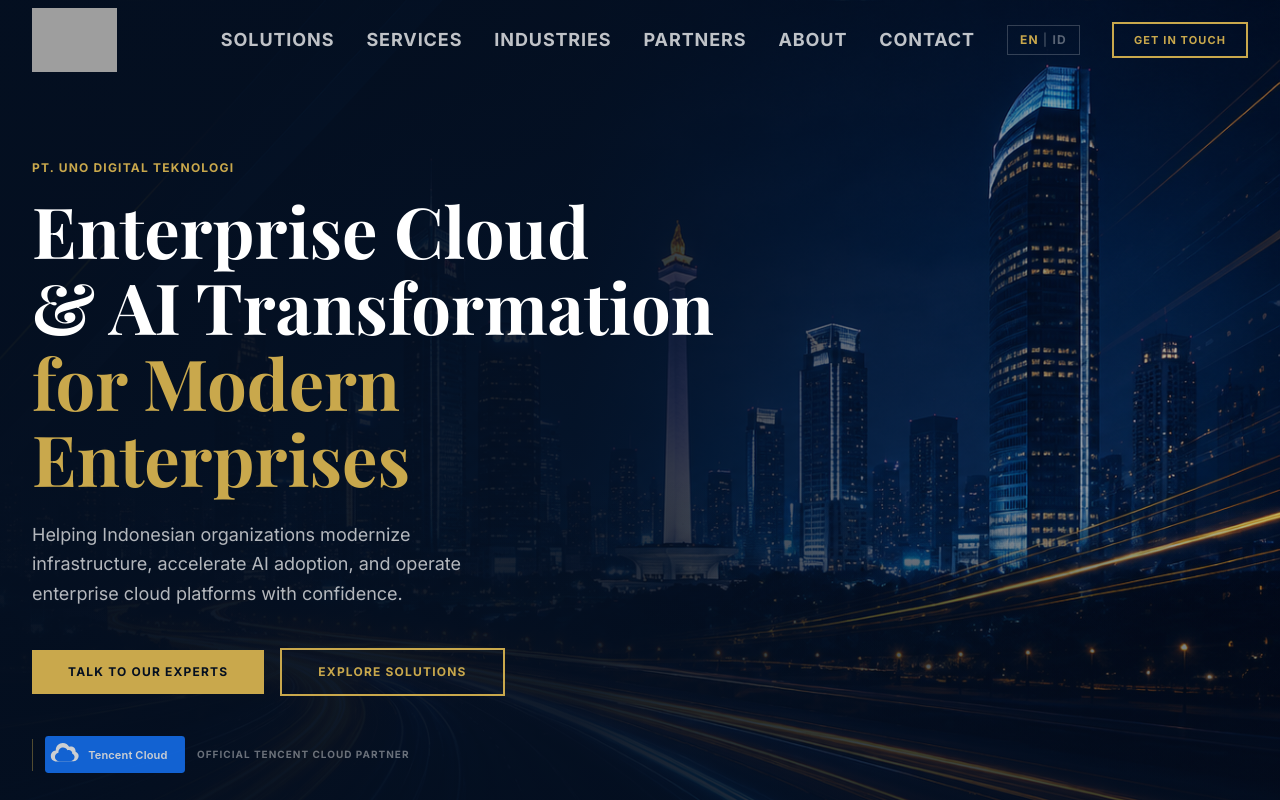
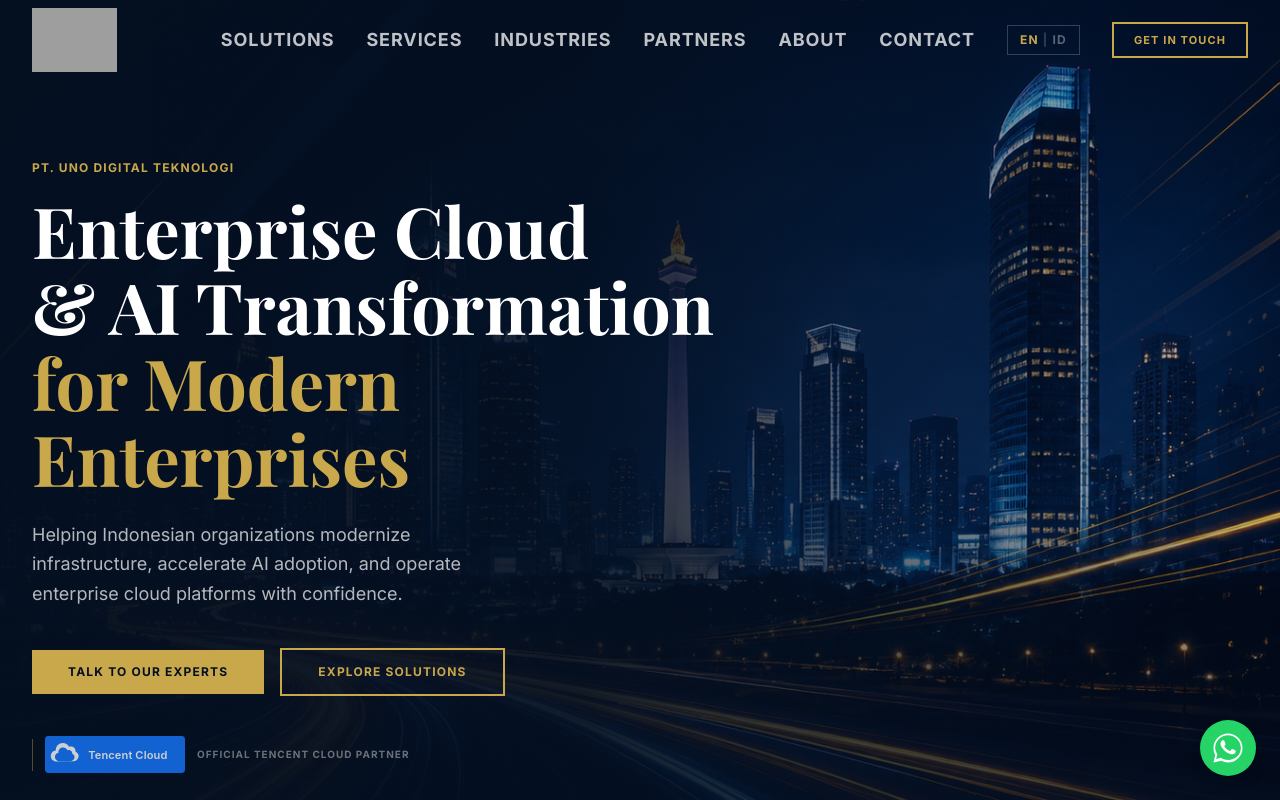
Before and after one commit to suwandy-Uno/uno-digitek-nextjs, a Next.js app: page / in a window 1280 px wide. Shown: the top 800 px of the page. Built offline with nearby package versions, Linux system fonts and the light colour scheme; grey boxes are pictures that could not be loaded.

Commit message:
Add floating WhatsApp button linking to +628158253333

```diff
--- a/app/layout.js
+++ b/app/layout.js
@@ -4,6 +4,7 @@ import './globals.css';
 import Header from '@/components/Header';
 import Footer from '@/components/Footer';
 import Providers from '@/components/Providers';
+import WhatsAppButton from '@/components/WhatsAppButton';
 import { Analytics } from '@vercel/analytics/next';
 
 const GA_ID = 'G-2EC2STZ8S2';
@@ -48,6 +49,7 @@ export default function RootLayout({ children }) {
           <Header />
           {children}
           <Footer />
+          <WhatsAppButton />
         </Providers>
         <Analytics />
 
--- /dev/null
+++ b/components/WhatsAppButton.jsx
@@ -0,0 +1,25 @@
+'use client';
+import Link from 'next/link';
+
+export default function WhatsAppButton() {
+  return (
+    <Link
+      href="https://wa.me/628158253333"
+      target="_blank"
+      rel="noopener noreferrer"
+      aria-label="Chat with us on WhatsApp"
+      className="fixed bottom-6 right-6 z-50 flex items-center justify-center w-14 h-14 rounded-full shadow-lg transition-transform hover:scale-110"
+      style={{ background: '#25D366' }}
+    >
+      <svg
+        xmlns="http://www.w3.org/2000/svg"
+        viewBox="0 0 32 32"
+        width="30"
+        height="30"
+        fill="white"
+      >
+        <path d="M16 .5C7.44.5.5 7.44.5 16c0 2.72.7 5.28 1.94 7.5L.5 31.5l8.28-1.9A15.45 15.45 0 0 0 16 31.5C24.56 31.5 31.5 24.56 31.5 16S24.56.5 16 .5zm0 28.2a13.67 13.67 0 0 1-6.96-1.9l-.5-.3-5.18 1.18 1.22-4.98-.34-.52A13.66 13.66 0 0 1 2.3 16C2.3 8.44 8.44 2.3 16 2.3S29.7 8.44 29.7 16 23.56 28.7 16 28.7zm7.5-10.24c-.4-.2-2.38-1.18-2.74-1.3-.37-.14-.64-.2-.9.2-.27.4-1.04 1.3-1.28 1.58-.24.27-.47.3-.87.1-.4-.2-1.7-.62-3.23-1.98-1.2-1.06-2-2.37-2.24-2.77-.23-.4-.02-.62.18-.82.18-.18.4-.47.6-.7.2-.24.27-.4.4-.67.14-.27.07-.5-.03-.7-.1-.2-.9-2.18-1.24-2.98-.32-.78-.66-.67-.9-.68l-.78-.01c-.27 0-.7.1-1.07.5-.37.4-1.4 1.36-1.4 3.32s1.43 3.85 1.63 4.12c.2.27 2.82 4.3 6.82 6.03.95.41 1.7.66 2.28.84.96.3 1.83.26 2.52.16.77-.11 2.38-.97 2.72-1.9.33-.95.33-1.76.23-1.93-.1-.17-.37-.27-.77-.47z" />
+      </svg>
+    </Link>
+  );
+}
```
